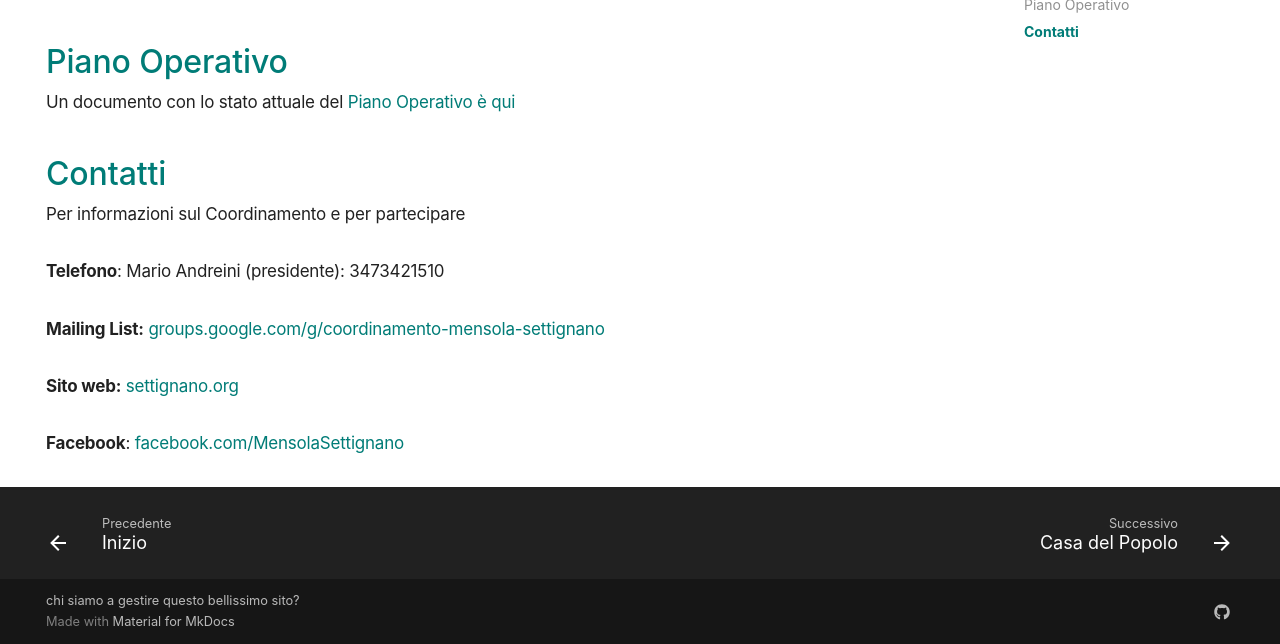
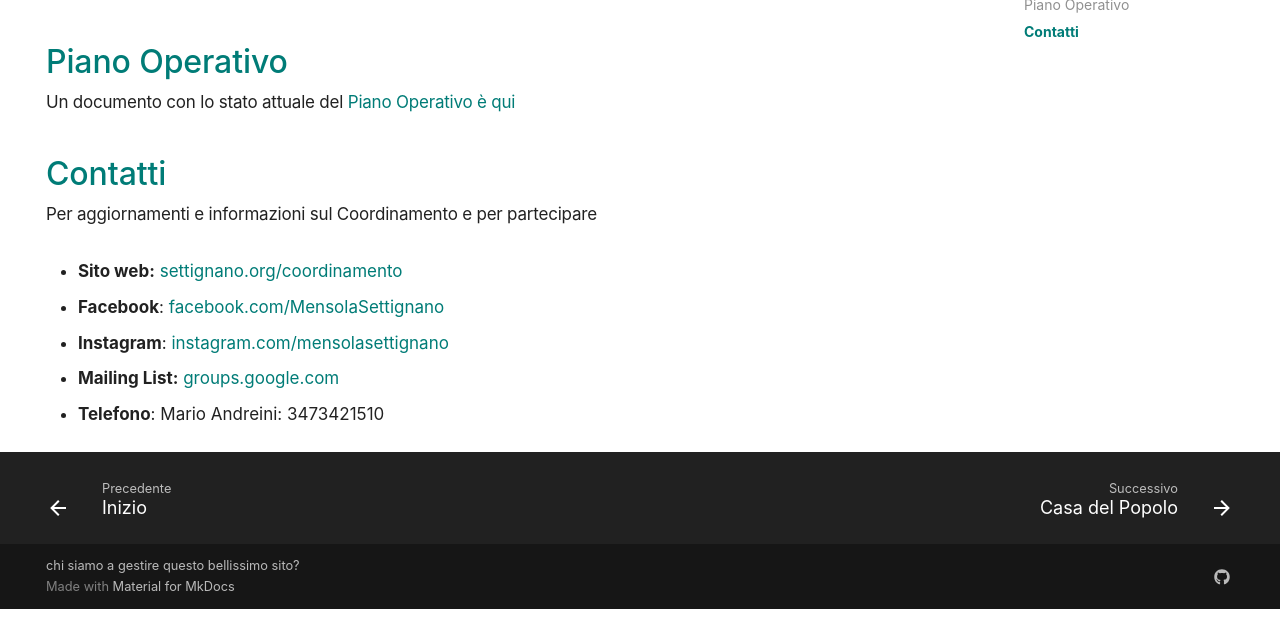
Before and after one commit to settignano/settignano.org, an MkDocs documentation site: the page built from docs/coordinamento.md, in a window 1280 px wide and 900 px high, scrolled down 1657 px, cut to the strip 256-900 px from the top of the window. Built offline with MkDocs 1.6.1 and Material for MkDocs 9.7.7, drawn with Linux system fonts in a browser that asks for light colours; after the commit the page ends 2522 px from its top, so only the background shows below that.

Commit message:
Update coordinamento.md

```diff
--- a/docs/coordinamento.md
+++ b/docs/coordinamento.md
@@ -33,12 +33,10 @@ La google map con tutti gli interventi è [qui](https://www.google.com/maps/d/u/
 Un documento con lo stato attuale del [Piano Operativo è qui](https://drive.google.com/drive/folders/1eWJbZ92kzV8aqRqFM5hMzgS2vxx6NvQ5)
 
 ## Contatti
-Per informazioni sul Coordinamento e per partecipare
+Per aggiornamenti e informazioni sul Coordinamento e per partecipare
 
-**Telefono**: Mario Andreini (presidente): 3473421510
-
-**Mailing List:** [groups.google.com/g/coordinamento-mensola-settignano](https://groups.google.com/g/coordinamento-mensola-settignano)
-
-**Sito web:** [settignano.org](https://settignano.org)
-
-**Facebook**: [facebook.com/MensolaSettignano](https://www.facebook.com/MensolaSettignano)
+- **Sito web:** [settignano.org/coordinamento](https://settignano.org/coordinamento)
+- **Facebook**: [facebook.com/MensolaSettignano](https://www.facebook.com/MensolaSettignano)
+- **Instagram**: [instagram.com/mensolasettignano](https://www.instagram.com/mensolasettignano)
+- **Mailing List:** [groups.google.com](https://groups.google.com/g/coordinamento-mensola-settignano)
+- **Telefono**: Mario Andreini: 3473421510
```
